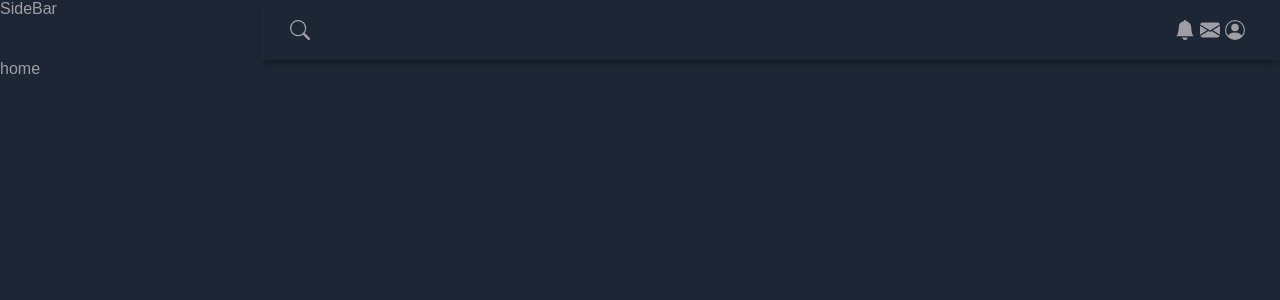
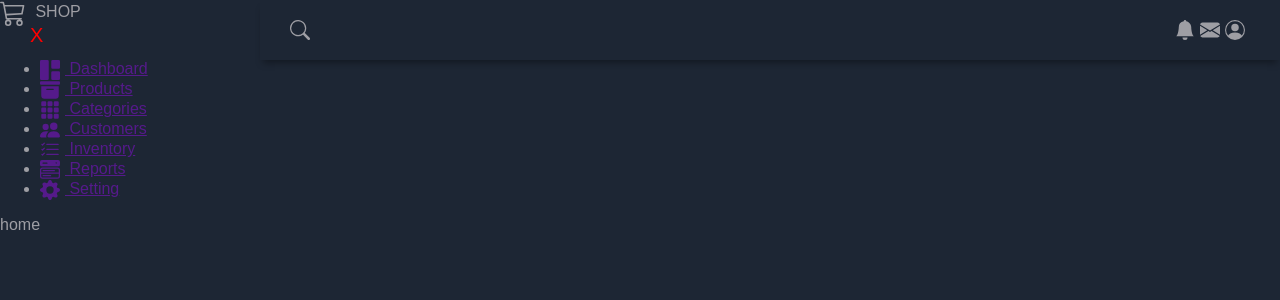
Before and after one commit to Rocky3112/Admin-Panel, a React (Vite) app: page / in a window 1280 px wide. Shown: the top 300 px of the page. Built offline with nearby package versions, Linux system fonts and the light colour scheme.

Commit message:
added sidebar

```diff
--- a/src/components/SideBar.jsx
+++ b/src/components/SideBar.jsx
@@ -1,11 +1,58 @@
+import React from 'react'
+import
+{BsCart3, BsGrid1X2Fill, BsFillArchiveFill, BsFillGrid3X3GapFill, BsPeopleFill,
+  BsListCheck, BsMenuButtonWideFill, BsFillGearFill}
+ from 'react-icons/bs'
 
+function SideBar({openSidebarToggle, OpenSidebar}) {
+  return (
+    <aside id="sidebar" className={openSidebarToggle ? "sidebar-responsive": ""}>
+        <div className='sidebar-title'>
+            <div className='sidebar-brand'>
+                <BsCart3  className='icon_header'/> SHOP
+            </div>
+            <span className='icon close_icon' onClick={OpenSidebar}>X</span>
+        </div>
 
-const SideBar = () => {
-    return (
-        <div>
-            SideBar
-        </div>
-    );
-};
+        <ul className='sidebar-list'>
+            <li className='sidebar-list-item'>
+                <a href="">
+                    <BsGrid1X2Fill className='icon'/> Dashboard
+                </a>
+            </li>
+            <li className='sidebar-list-item'>
+                <a href="">
+                    <BsFillArchiveFill className='icon'/> Products
+                </a>
+            </li>
+            <li className='sidebar-list-item'>
+                <a href="">
+                    <BsFillGrid3X3GapFill className='icon'/> Categories
+                </a>
+            </li>
+            <li className='sidebar-list-item'>
+                <a href="">
+                    <BsPeopleFill className='icon'/> Customers
+                </a>
+            </li>
+            <li className='sidebar-list-item'>
+                <a href="">
+                    <BsListCheck className='icon'/> Inventory
+                </a>
+            </li>
+            <li className='sidebar-list-item'>
+                <a href="">
+                    <BsMenuButtonWideFill className='icon'/> Reports
+                </a>
+            </li>
+            <li className='sidebar-list-item'>
+                <a href="">
+                    <BsFillGearFill className='icon'/> Setting
+                </a>
+            </li>
+        </ul>
+    </aside>
+  )
+}
 
-export default SideBar;
+export default SideBar
```
